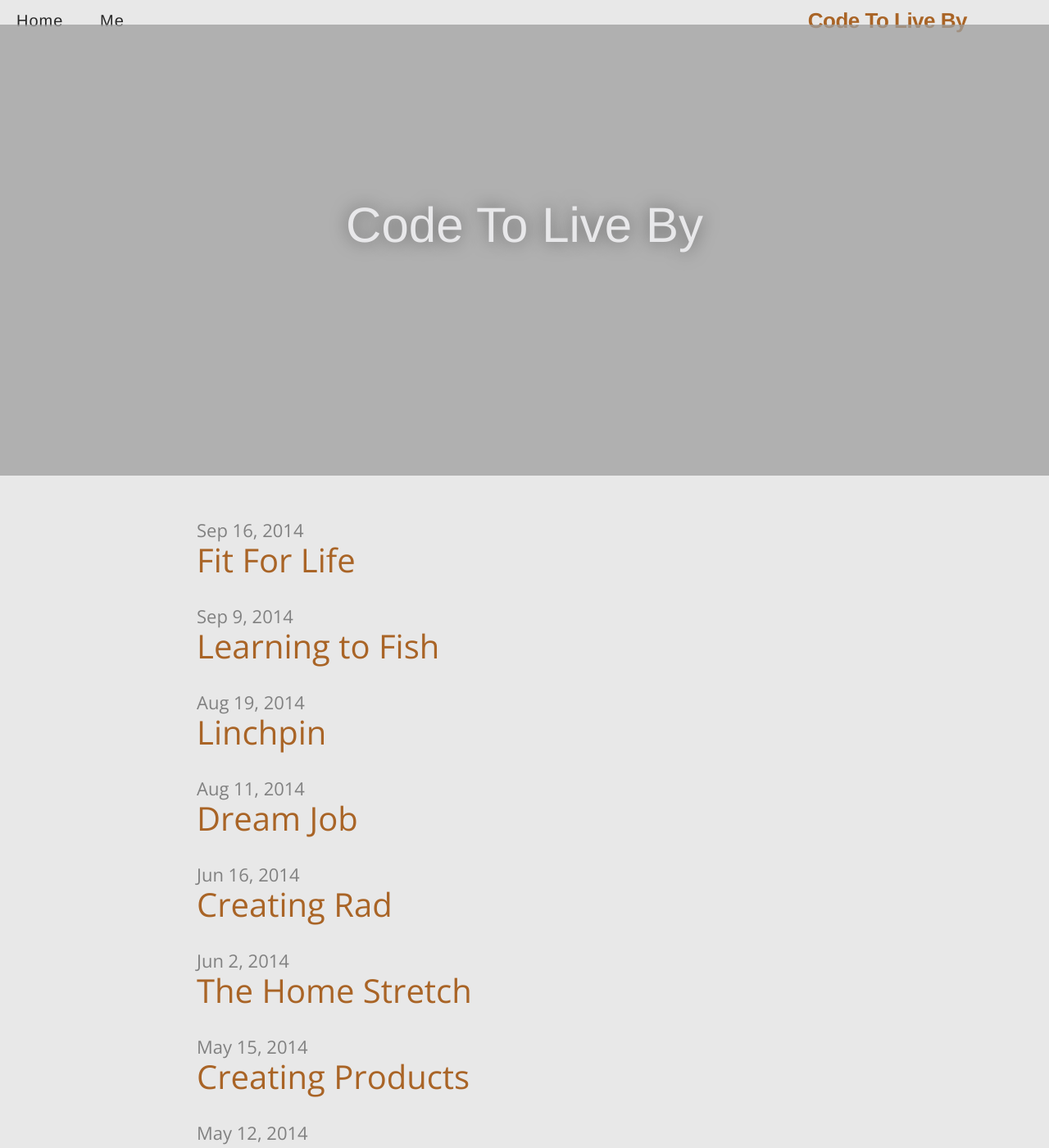
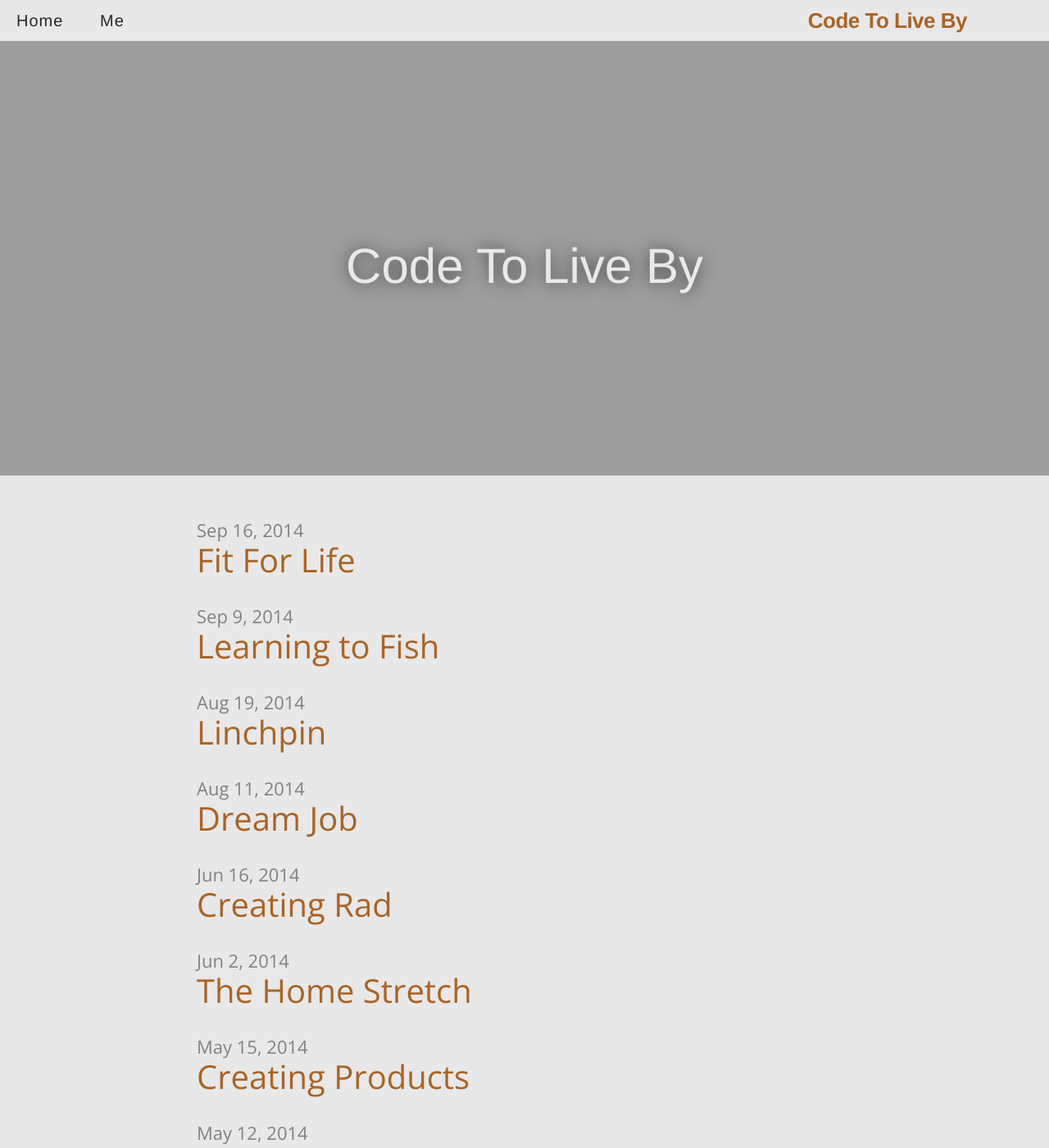
Before and after one commit to shawnlknight/blog, a Jekyll site: the page built from index.html, in a window 1280 px wide and 1400 px high. Shown: the whole window at 82% size. Built offline with Jekyll 4.4.1, drawn with Linux system fonts in a browser that asks for light colours; some web fonts are replaced; the list of posts is cut into pages by our own code.

Commit message:
Update main.css

```diff
--- a/css/main.css
+++ b/css/main.css
@@ -106,12 +106,11 @@
   background-size: cover;
   background-attachment: fixed;
   text-align: center;
-  opacity: .75;
 }
 
 .jumbotron h1 {
   color: rgb(233, 232, 235);
-  padding-top: 200px;
+  padding-top: 250px;
   font-size: 60px;
   font-family: "Signika Negative", Helvetica, Arial, sans-serif;
   text-shadow: rgb(51, 51, 51) 0px 0px 20px;
```
